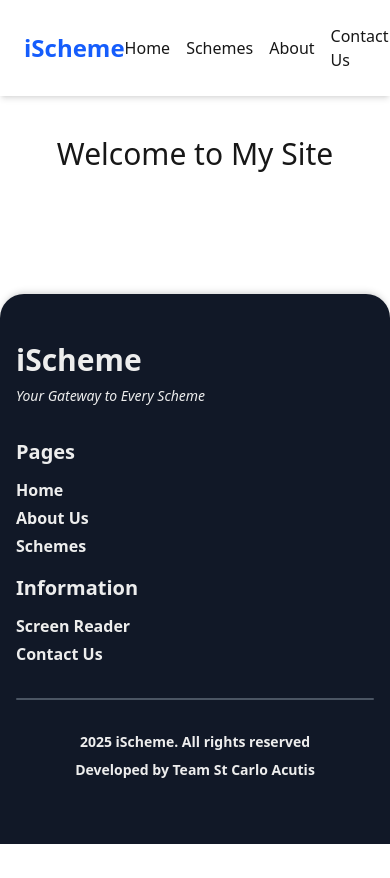
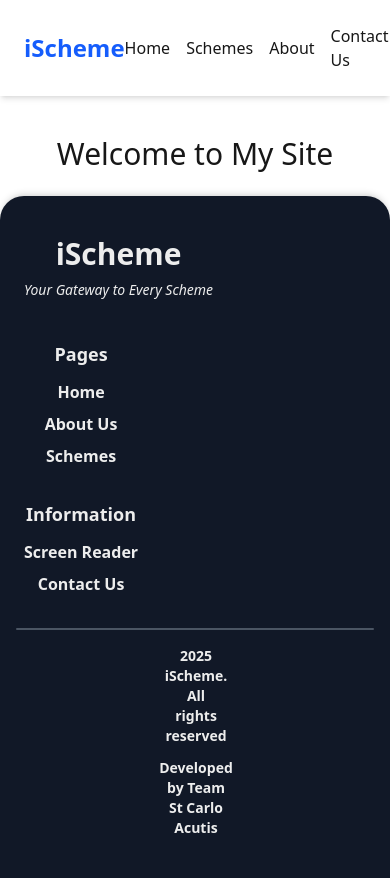
Before and after one commit to AssassinMaeve/iScheme, a Next.js app: page / in a window 390 px wide. Shown: the top 878 px of the page. Before the commit the page ends 844 px from the top, so only its background shows below. Built offline with nearby package versions, Linux system fonts and the light colour scheme.

Commit message:
Responsive

```diff
--- a/src/app/components/Footer.tsx
+++ b/src/app/components/Footer.tsx
@@ -8,68 +8,77 @@ export default function Footer() {
   const [mounted, setMounted] = useState(false);
 
   useEffect(() => setMounted(true), []);
-  if (!mounted) return null;
+  if (!mounted) return null; // prevent mismatch between SSR & client
 
+  // Theme-based colors
   const bgColor = theme === "light" ? "bg-[#e4f4fc]" : "bg-[#111827]";
   const textColor = theme === "light" ? "text-[#1e3a8a]" : "text-[#ededed]";
   const dividerColor = theme === "light" ? "bg-[#1e3a8a]" : "bg-[#4b5563]";
 
   return (
-    <footer className={`${bgColor} py-12 mt-6 rounded-t-3xl shadow-top animate-slide-up`}>
-      <div className="container mx-auto flex flex-col md:flex-row justify-between items-start gap-8 px-4 md:px-6">
+    <footer className={`${bgColor} py-10 mt-6 rounded-t-3xl shadow-top animate-slide-up`}>
+      <div className="container mx-auto flex flex-col lg:flex-row justify-between items-start gap-10 px-6">
 
         {/* Left: Project Name */}
-        <div className="flex-1">
-          <h2 className={`text-3xl md:text-5xl lg:text-6xl font-bold ${textColor}`}>iScheme</h2>
-          <p className={`text-sm md:text-base mt-2 md:mt-4 italic ${textColor}`}>Your Gateway to Every Scheme</p>
+        <div className="flex-1 text-center lg:text-left">
+          <h2 className={`text-3xl sm:text-4xl md:text-5xl font-bold ${textColor}`}>iScheme</h2>
+          <p className={`text-sm sm:text-base mt-2 md:mt-4 italic ${textColor}`}>
+            Your Gateway to Every Scheme
+          </p>
         </div>
 
         {/* Right: Links */}
-<div className="flex flex-col md:flex-row gap-4 md:gap-6">
+        <div className="flex flex-col sm:flex-row gap-8 sm:gap-12 text-center sm:text-left">
 
           {/* Pages */}
           <div>
-    <h3 className={`text-xl md:text-2xl font-bold mb-3 md:mb-5 ${textColor}`}>Pages</h3>
-    <ul className="space-y-1 md:space-y-2">
+            <h3 className={`text-lg sm:text-xl font-bold mb-3 ${textColor}`}>Pages</h3>
+            <ul className="space-y-2">
               <li>
-        <Link href="/home" className={`transition font-semibold duration-300 hover:text-blue-500 ${textColor}`}>Home</Link>
+                <Link href="/home" className={`transition font-semibold duration-300 hover:text-blue-500 ${textColor}`}>
+                  Home
+                </Link>
               </li>
               <li>
-        <Link href="/about" className={`transition font-semibold duration-300 hover:text-blue-500 ${textColor}`}>About Us</Link>
+                <Link href="/about" className={`transition font-semibold duration-300 hover:text-blue-500 ${textColor}`}>
+                  About Us
+                </Link>
               </li>
               <li>
-        <Link href="/schemes" className={`transition font-semibold duration-300 hover:text-blue-500 ${textColor}`}>Schemes</Link>
+                <Link href="/schemes" className={`transition font-semibold duration-300 hover:text-blue-500 ${textColor}`}>
+                  Schemes
+                </Link>
               </li>
             </ul>
           </div>
 
           {/* Information */}
           <div>
-    <h3 className={`text-xl md:text-2xl font-bold mb-3 md:mb-5 ${textColor}`}>Information</h3>
-    <ul className="space-y-1 md:space-y-2">
+            <h3 className={`text-lg sm:text-xl font-bold mb-3 ${textColor}`}>Information</h3>
+            <ul className="space-y-2">
               <li>
-        <Link href="/screen-reader" className={`transition font-semibold duration-300 hover:text-blue-500 ${textColor}`}>Screen Reader</Link>
+                <Link href="/screen-reader" className={`transition font-semibold duration-300 hover:text-blue-500 ${textColor}`}>
+                  Screen Reader
+                </Link>
               </li>
               <li>
-        <Link href="/contact-us" className={`transition font-semibold duration-300 hover:text-blue-500 ${textColor}`}>Contact Us</Link>
+                <Link href="/contact-us" className={`transition font-semibold duration-300 hover:text-blue-500 ${textColor}`}>
+                  Contact Us
+                </Link>
               </li>
             </ul>
           </div>
-
         </div>
-
-
       </div>
 
       {/* Divider */}
       <div className={`w-11/12 md:w-4/5 h-0.5 mt-8 mb-4 rounded mx-auto ${dividerColor}`}></div>
 
       {/* Footer Bottom */}
-      <div className={`flex flex-col lg:px-48 md:flex-row justify-between items-center px-4 md:px-6 py-4 text-sm font-bold ${textColor}`}>
-        <p className="mb-2 md:mb-0 text-center md:text-left">2025 iScheme. All rights reserved</p>
-        <p className="text-center md:text-right">Developed by Team St Carlo Acutis</p>
+      <div className={`flex flex-col md:flex-row justify-between items-center gap-3 text-center text-sm font-bold px-49 ${textColor}`}>
+        <p>2025 iScheme. All rights reserved</p>
+        <p>Developed by Team St Carlo Acutis</p>
       </div>
-
     </footer>
   );
 }
```
Lines whose indentation alone changed are shown as unchanged.
